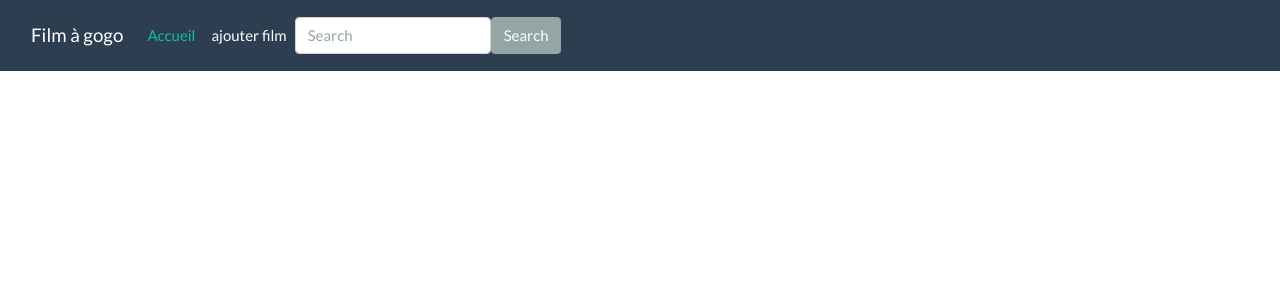
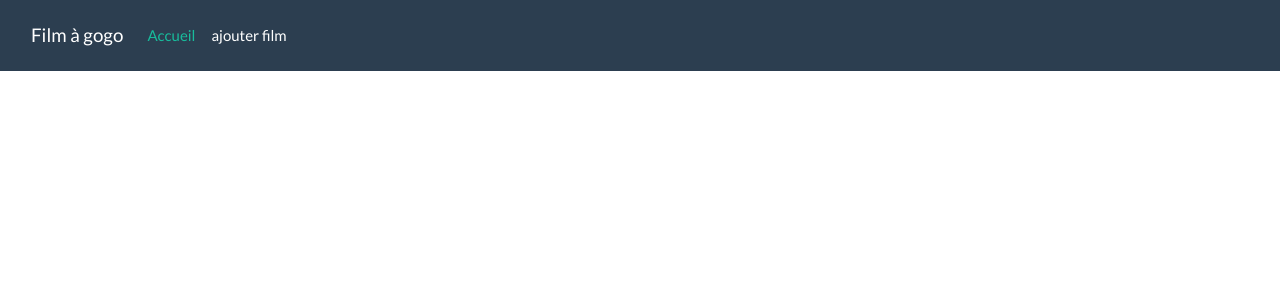
Before and after one commit to juan361/projet-film, a Symfony app: template templates/base.html.twig in a window 1280 px wide. Shown: the top 300 px of the page. Run offline with Twig, Linux system fonts and the light colour scheme; the template is opened without the code that fills it, so the values that code supplies are empty; some libraries are stand-ins or nearby versions.

Commit message:
enlever la recherchez moche là

```diff
--- a/templates/base.html.twig
+++ b/templates/base.html.twig
@@ -27,10 +27,6 @@
         </li>
 
       </ul>
-      <form class="d-flex">
-        <input class="form-control me-sm-2" type="text" placeholder="Search">
-        <button class="btn btn-secondary my-2 my-sm-0" type="submit">Search</button>
-      </form>
     </div>
   </div>
 </nav>
--- a/templates/film/ajout.html.twig
+++ b/templates/film/ajout.html.twig
@@ -1,6 +1,7 @@
 {% extends 'base.html.twig' %}
-{% block title %}Liste des films{% endblock %}
+{% block title %}ajouter un film {% endblock %}
 
 {% block body %}
+<h1>Quel film voulez vous ajouter ?</h1>
 {{ form(form)}}
 {%endblock%}
```
